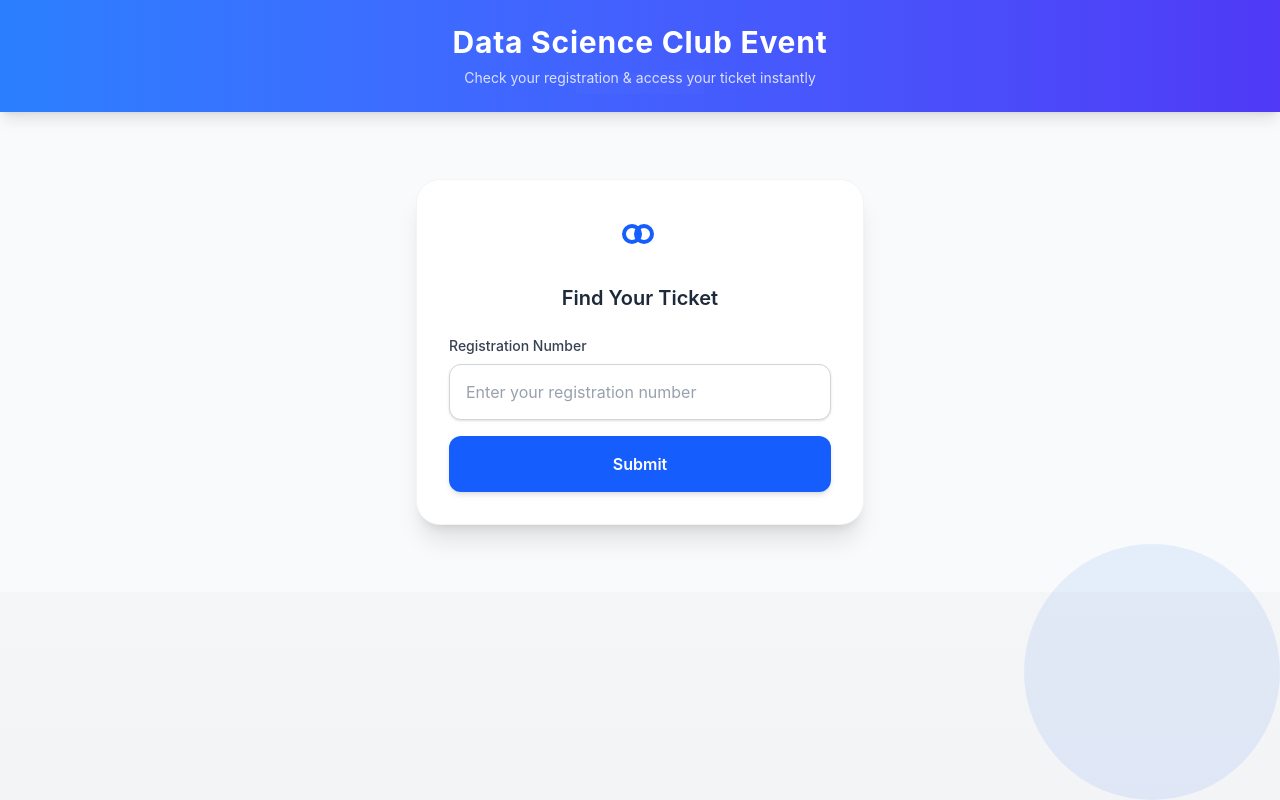
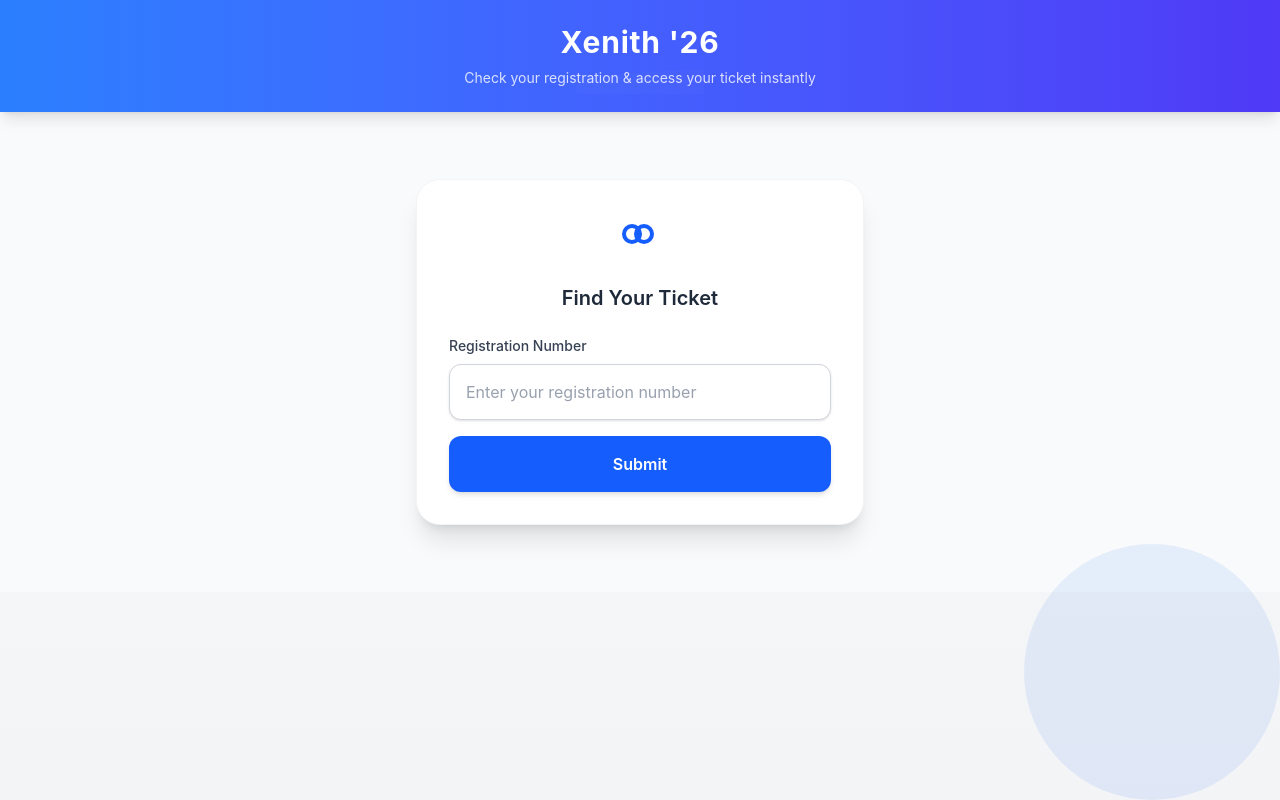
Before and after one commit to nikhilkumar011/Event-Attendance, a React (Vite) app: page / in a window 1280 px wide. Built offline with nearby package versions, Linux system fonts and the light colour scheme.

Commit message:
Update Header.jsx

```diff
--- a/src/components/Header.jsx
+++ b/src/components/Header.jsx
@@ -3,7 +3,7 @@ import React from 'react';
 const Header = () => {
   return (
     <div className="relative text-center bg-gradient-to-r from-blue-500 to-indigo-600 text-white py-6 shadow-lg">
-      <h1 className="text-3xl font-bold tracking-wide">Data Science Club Event</h1>
+      <h1 className="text-3xl font-bold tracking-wide">Xenith '26</h1>
       <p className="mt-2 text-sm opacity-80">Check your registration & access your ticket instantly</p>
       {/* Decorative SVG */}
       <svg
```
